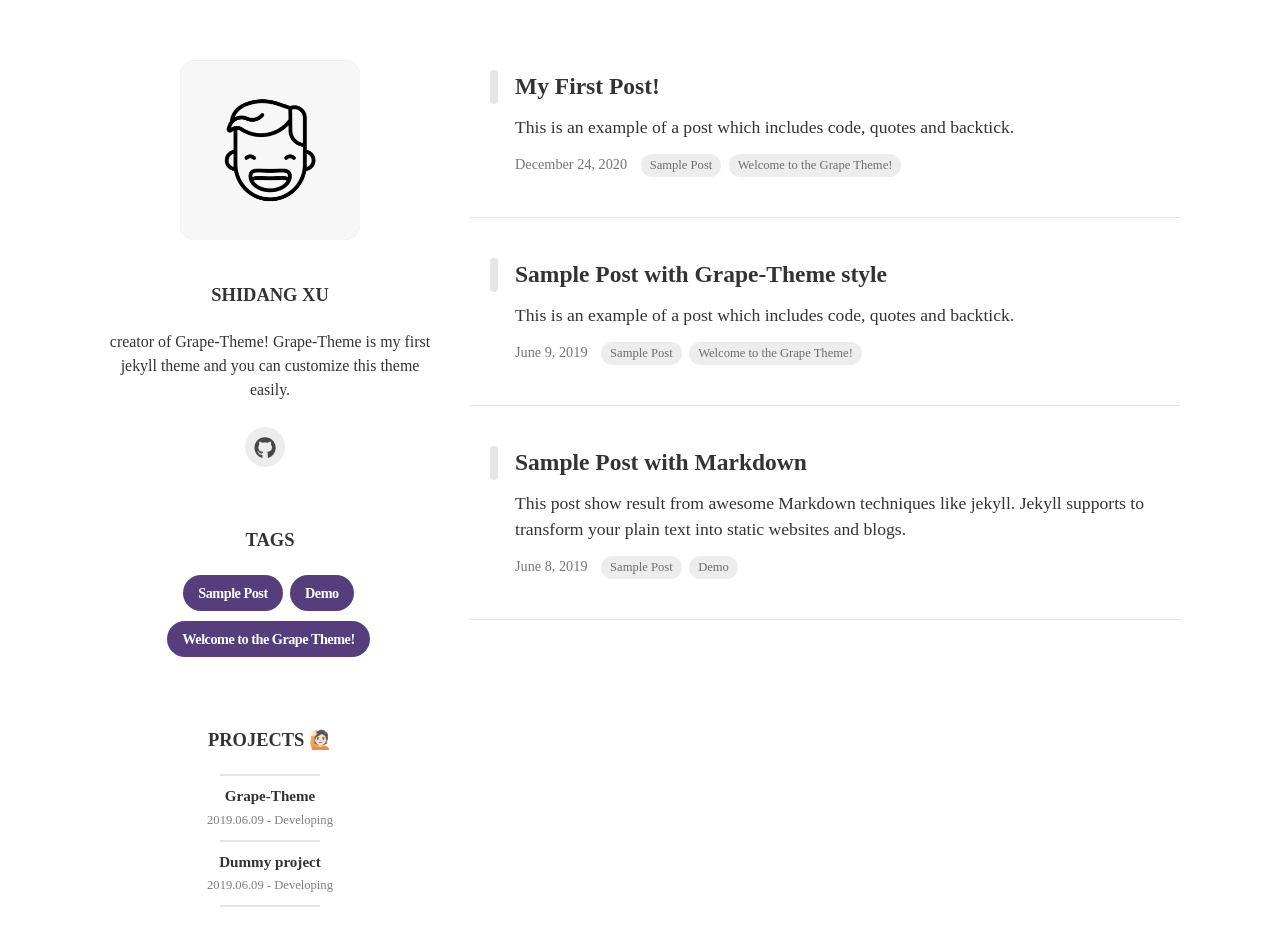
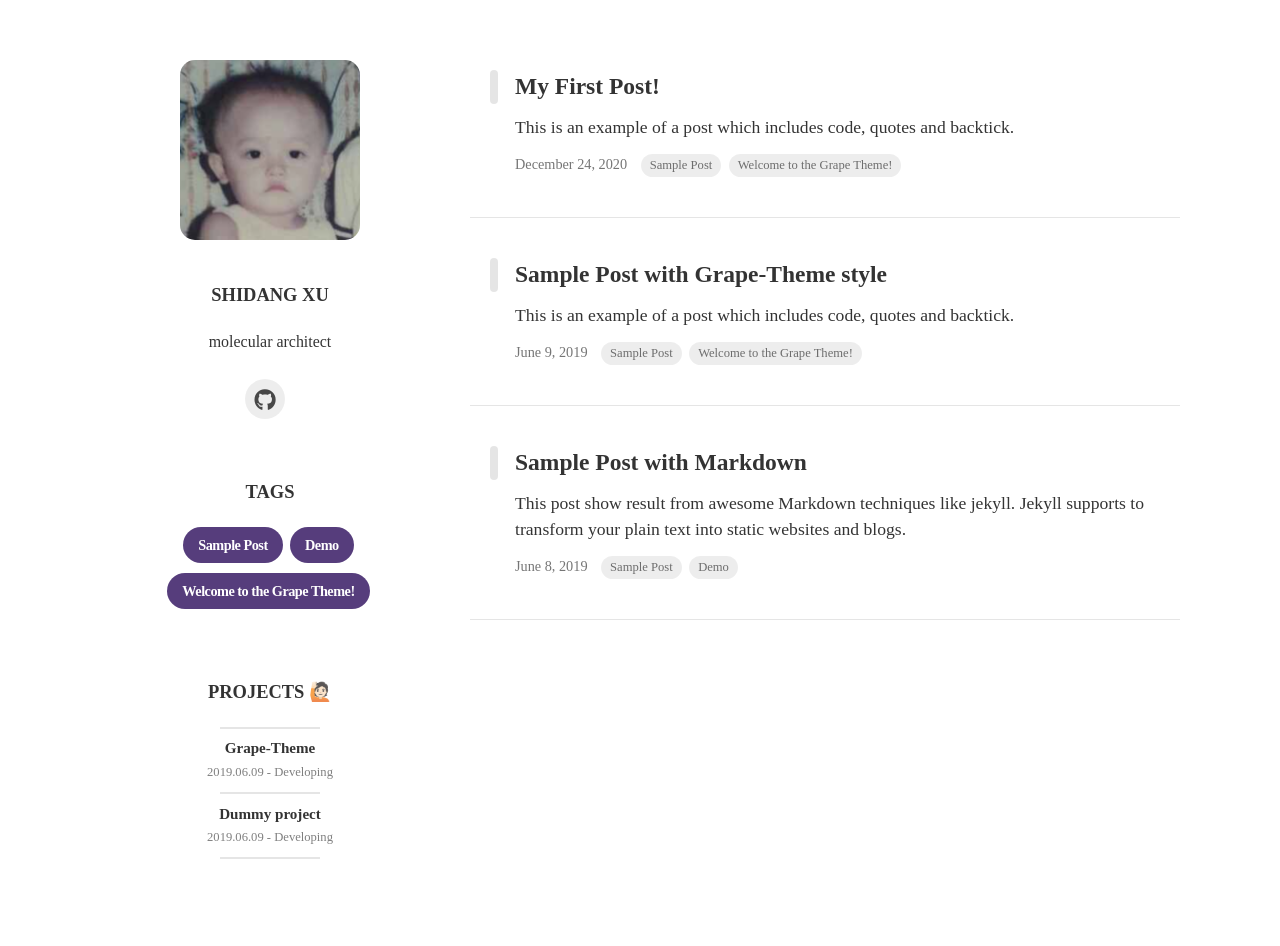
Before and after one commit to derndy/website.github.io, a Jekyll site: the page built from index.html, in a window 1280 px wide. Built offline with Jekyll 4.4.1, drawn with Linux system fonts in a browser that asks for light colours; nearby versions of some CDN libraries; some web fonts are replaced; the list of posts is cut into pages by our own code; after the commit the page ends 900 px from its top, so only the background shows below that.

Commit message:
profile update

```diff
--- a/_config.yml
+++ b/_config.yml
@@ -9,22 +9,22 @@ theme_settings :
 
   # Profile Settings
   profile :
-    image : assets/img/smile.png
+    image : assets/img/derndy 1y.png
     username : Shidang Xu
-    description : creator of Grape-Theme! Grape-Theme is my first jekyll theme and you can customize this theme easily.
+    description : molecular architect
     experience :
-      - start : 2017-05-03
-        end : 2018-05-06
-        experience : company name, title
+      - start : 2020-08-01
+        end : now
+        experience : NUS, research fellow
     skills :
-      - skill : HTML5 & CSS
+      - skill : molecular design & material discovery
         value : 85  # Percent value
 
   # Icons
   icons :
     email:  # Full email address, e.g. "sample@google.com"
     linkedin:  # Full URL
-    github: naye0ng
+    github: xushidang-1
     gitlab:
     bitbucket:
     google_plus:
```
Also changed, not shown: assets/img/derndy 1y.png (added).
